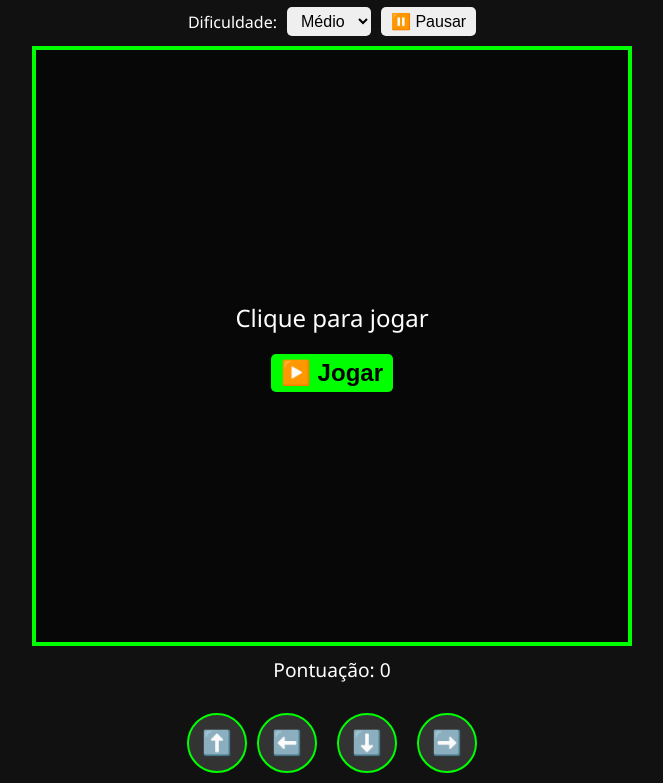
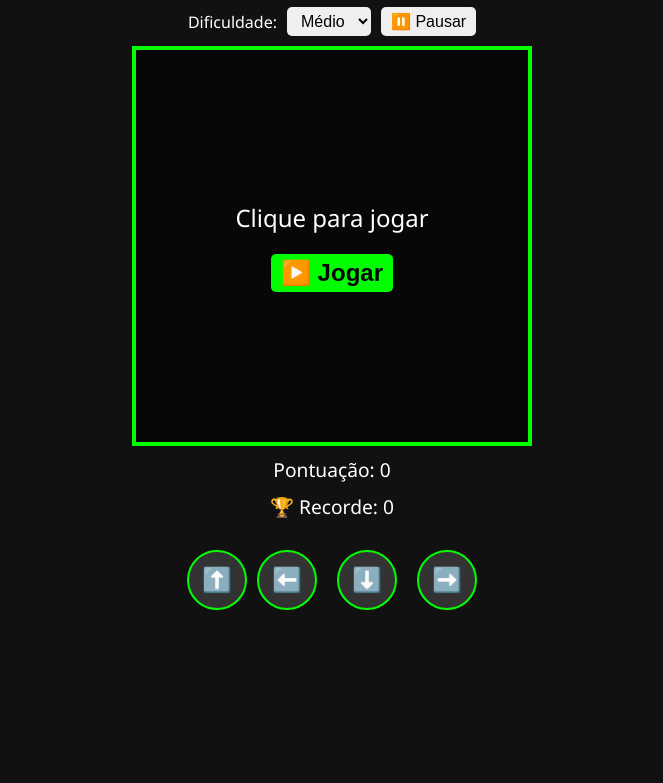
Before and after one commit to Andrellluft/jogo-da-cobrinha, a plain HTML site: page index.html in a window 1280 px wide. Shown: the part 56-839 px from the top of the page, without its empty margins (308-971 px from the left). After the commit the page ends 800 px from the top, so only its background shows below. Drawn offline with Linux system fonts and the light colour scheme.

Commit message:
Add files via upload

```diff
--- a/index.html
+++ b/index.html
@@ -22,10 +22,8 @@
     h1 { font-size: 2em; text-align: center; }
 
     #game {
-      width: 90vmin;
-      height: 90vmin;
-      max-width: 600px;
-      max-height: 600px;
+      width: calc(20px * 20); /* 400px */
+      height: calc(20px * 20);
       background: #222;
       border: 4px solid #0f0;
       position: relative;
@@ -39,6 +37,10 @@
       position: absolute;
       background: linear-gradient(145deg, #0f0, #0a0);
       border-radius: 5px;
+    }
+
+    .snake.alt {
+      background: linear-gradient(145deg, #00f2ff, #005577);
     }
 
     .food {
@@ -65,7 +67,7 @@
       justify-content: center;
     }
 
-    #score, #status {
+    #score, #recorde, #status {
       font-size: 1.2em;
       text-align: center;
     }
@@ -136,9 +138,9 @@
   </div>
 
   <div id="score">Pontuação: 0</div>
+  <div id="recorde">🏆 Recorde: 0</div>
   <div id="status"></div>
 
-  <!-- Botões para toque no mobile -->
   <div id="mobileControls">
     <div style="display: flex; justify-content: center;">
       <button onclick="setDirection('up')">⬆️</button>
@@ -154,20 +156,23 @@
     const game = document.getElementById('game');
     const overlay = document.getElementById('overlay');
     const scoreText = document.getElementById('score');
+    const recordeText = document.getElementById('recorde');
     const statusText = document.getElementById('status');
     const pauseBtn = document.getElementById('pauseBtn');
     const difficultySelect = document.getElementById('difficulty');
 
     const gridSize = 20;
-    const gameSize = 600;
-    const totalCells = gameSize / gridSize;
+    const totalCells = 20;
 
     let snake = [];
     let direction = 'right';
     let food = {};
     let score = 0;
+    let recorde = localStorage.getItem('recorde') || 0;
     let interval = null;
     let paused = false;
+
+    recordeText.textContent = "🏆 Recorde: " + recorde;
 
     function startGame() {
       overlay.style.display = 'none';
@@ -189,7 +194,6 @@
       if (direction === 'left') head.x--;
       if (direction === 'right') head.x++;
 
-      // Colisão
       if (
         head.x < 0 || head.x >= totalCells ||
         head.y < 0 || head.y >= totalCells ||
@@ -198,6 +202,12 @@
         clearInterval(interval);
         overlay.style.display = 'flex';
         document.getElementById('gameMessage').innerText = `Game Over! Pontuação: ${score}`;
+
+        if (score > recorde) {
+          recorde = score;
+          localStorage.setItem('recorde', recorde);
+          recordeText.textContent = "🏆 Recorde: " + recorde;
+        }
         return;
       }
 
@@ -218,10 +228,13 @@
     function draw() {
       game.querySelectorAll('.snake, .food').forEach(e => e.remove());
 
+      const useAltSkin = score >= 11;
+
       // Cobra
       snake.forEach(part => {
         const s = document.createElement('div');
         s.className = 'snake';
+        if (useAltSkin) s.classList.add('alt');
         s.style.left = part.x * gridSize + 'px';
         s.style.top = part.y * gridSize + 'px';
         game.appendChild(s);
@@ -265,7 +278,6 @@
       if (k === 'ArrowRight') setDirection('right');
     });
 
-    // Swipe por toque
     let touchStartX = 0;
     let touchStartY = 0;
 
```
